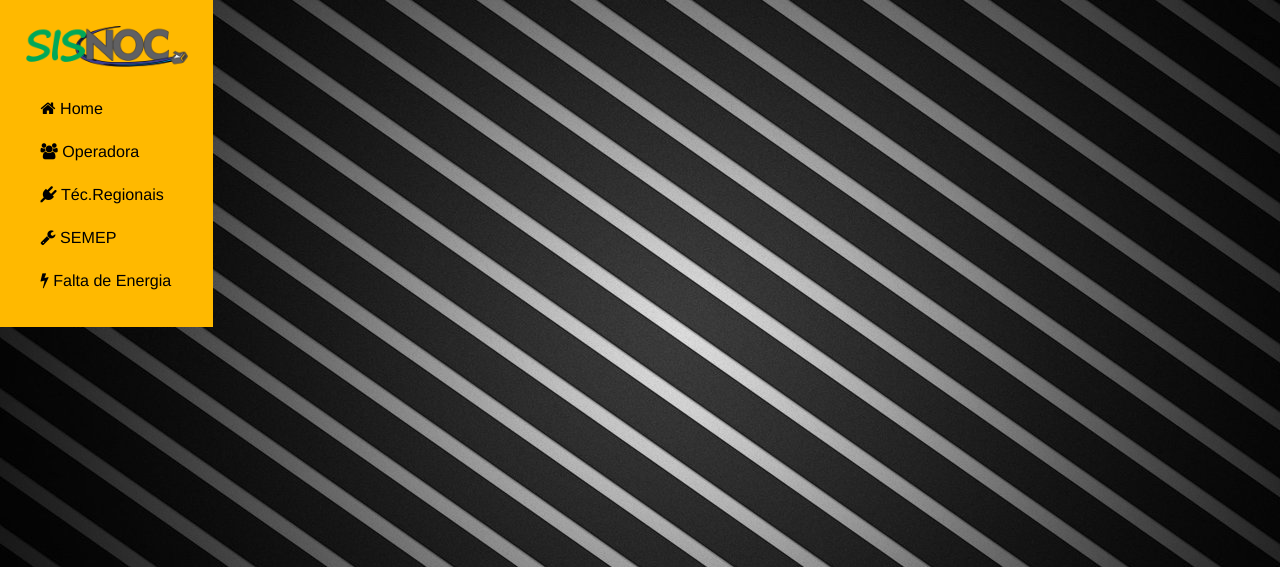
After one commit to masterzd/snoc, a CodeIgniter app: the page made by application/views/dashboard.php in a window 1280 px wide. The commit adds this page. Shown: the top 567 px of the page. Run offline with CodeIgniter, Linux system fonts and the light colour scheme.

Commit message:
Iniciado O Dashboard

```diff
--- a/application/config/routes.php
+++ b/application/config/routes.php
@@ -67,6 +67,7 @@ $route['rel/Geral'] = 'Relatorios/Geral';
 $route['rel/Sms'] = 'Relatorios/relSms';
 $route['rel/Loja'] = 'Relatorios/relLoja';
 $route['rel/DispInter'] = 'Relatorios/relDispInter';
+$route['dashboard'] = 'DashBoard/Inicio';
 $route['ocorrencias-diarias'] = 'Start/chToday';
 $route['consulta-loja'] = 'Start/consultaFilial';
 $route['404_override'] = '';
--- a/application/views/commom/menu.php
+++ b/application/views/commom/menu.php
@@ -32,7 +32,7 @@
                 <li role="presentation" class="custom-ancor"><a href="<?= base_url('menuprincipal') ?>">Home</a></li>
                <li role="presentation" class="custom-ancor"><a href="<?= base_url('manager') ?>">Gerenciamento</a></li>
                 <li role="presentation" class="custom-ancor"><a href="<?= base_url('relatorios') ?>">Relatórios</a></li>
-                <li role="presentation" class="custom-ancor"><a href="#">DashBoard</a></li>
+                <li role="presentation" class="custom-ancor"><a href="<?= base_url('dashboard') ?>">DashBoard</a></li>
                 <li role="presentation" class="custom-ancor"><a href="#">ADM</a></li>
                 <li role="presentation" class="custom-ancor"><a href="#">Sobre</a></li>
                 <li class="custom-ancor"><a href="logoff">Sair</a></li>
--- /dev/null
+++ b/application/views/dashboard.php
@@ -0,0 +1,39 @@
+<!DOCTYPE html>
+<html lang="pt-br">
+    <head>
+        <meta charset="UTF-8">
+        <title></title>
+        <link rel="stylesheet" type="text/css" href="<?php echo base_url('assets/css/bootstrap.css') ?>">
+        <link rel="stylesheet" type="text/css" href="<?php echo base_url('assets/css/custom-css/dashboard.css') ?>">
+        <link href="https://maxcdn.bootstrapcdn.com/font-awesome/4.7.0/css/font-awesome.min.css" rel="stylesheet" integrity="sha384-wvfXpqpZZVQGK6TAh5PVlGOfQNHSoD2xbE+QkPxCAFlNEevoEH3Sl0sibVcOQVnN" crossorigin="anonymous">
+    </head>
+    <body>
+        <div class="container-fluid">
+            <div class="row">
+                <div class="col-sm-3 col-md-2 sidebar custom-sidedar">
+                    <img class="img-responsive logo-dash" src="<?= base_url('assets/img/SNOC3.png')?>">
+                    <ul class="nav nav-sidebar">
+                        <li><a href="#"><i class="fa fa-home" aria-hidden="true"> </i> Home</a></li>
+                        <li><a href="#"><i class="fa fa-users" aria-hidden="true"></i> Operadora</a></li>
+                        <li><a href="#"><i class="fa fa-plug" aria-hidden="true"></i> Téc.Regionais</a></li>
+                        <li><a href="#"><i class="fa fa-wrench" aria-hidden="true"></i> SEMEP</a></li>
+                        <li><a href="#"><i class="fa fa-bolt" aria-hidden="true"></i> Falta de Energia</a></li>
+                    </ul>
+<!--                    <ul class="nav nav-sidebar">
+                        <li><a href="#">Home</a></li>
+                        <li><a href="#">Operadora</a></li>
+                        <li><a href="#">Infra-Estrutura</a></li>
+                        <li><a href="#">SEMEP</a></li>
+                        <li><a href="#">Falta de Energia</a></li>
+                    </ul>-->
+                </div>
+            </div>
+        </div>
+
+
+        <script src="<?php echo base_url('/assets/js/jquery-2.2.4.js') ?>"></script>
+        <script src="<?php echo base_url('/assets/js/jquery.mobile.custom.min.js') ?>"></script>
+        <script src="<?php echo base_url('/assets/js/bootstrap.min.js') ?>"></script>
+        <script src="<?php echo base_url('/assets/js/dashboard.js') ?>"></script>
+    </body>
+</html>
--- /dev/null
+++ b/assets/css/custom-css/dashboard.css
@@ -0,0 +1,20 @@
+body{
+    background-image: url('../../img/wallblack.jpeg');
+}
+
+.custom-sidedar{
+    background-color: #FFB900;
+    padding: 2%;
+}
+
+.nav > li > a {
+    position: relative;
+    display: block;
+    padding: 10px 15px;
+    color: black;
+    font-size: 1.15em;
+}
+
+.logo-dash {
+    margin-bottom: 12%;
+}
--- /dev/null
+++ b/assets/js/dashboard.js
@@ -0,0 +1,5 @@
+/*
+ * To change this license header, choose License Headers in Project Properties.
+ * To change this template file, choose Tools | Templates
+ * and open the template in the editor.
+ */
```
Also changed, not shown: application/controllers/DashBoard.php (added, +24 -0 lines).
